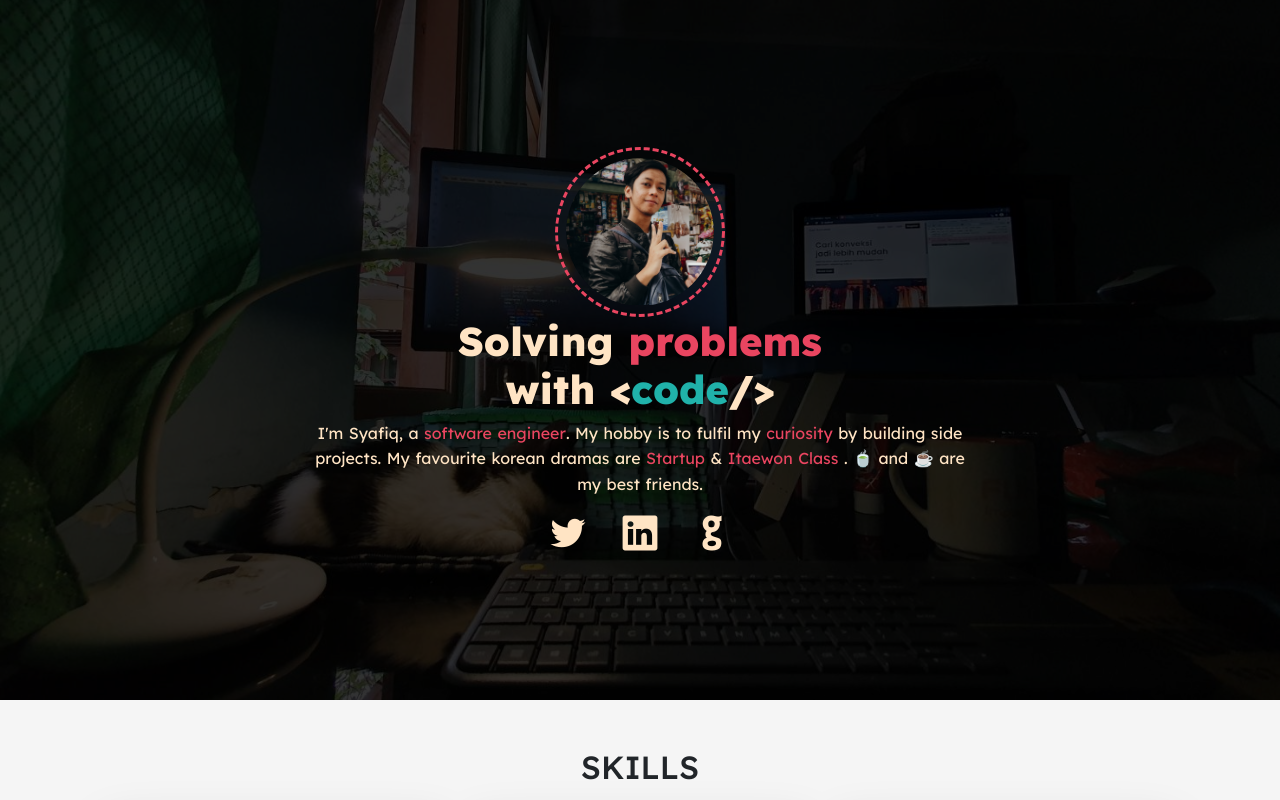
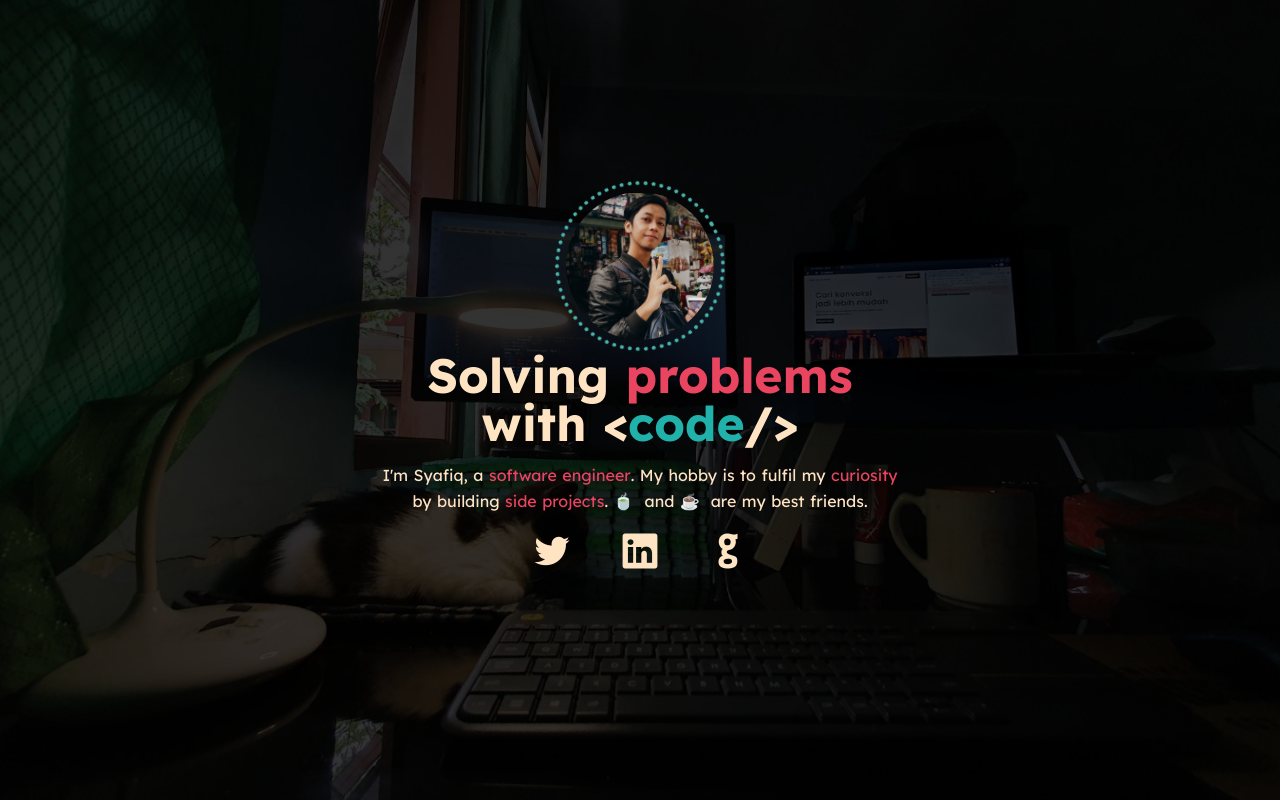
Before and after one commit to syafiqabdillah/portfolio, a Nuxt app: page / in a window 1280 px wide. Shown: the top 800 px of the page. Built offline with nearby package versions, Linux system fonts and the light colour scheme.

Commit message:
ayy new who dis

```diff
--- a/assets/css/global.css
+++ b/assets/css/global.css
@@ -32,5 +32,5 @@
   transform-origin: left;
 }
 .clickable {
-    cursor: pointer;
+  cursor: pointer;
 }
--- /dev/null
+++ b/assets/css/main.css
@@ -0,0 +1,3 @@
+@tailwind base;
+@tailwind components;
+@tailwind utilities;
--- a/components/Avatar.vue
+++ b/components/Avatar.vue
@@ -1,6 +1,8 @@
 <template>
-  <div class="avatar-container">
-    <div class="rotating-border"></div>
+  <div class="avatar-container group hover:scale-110 hover:-translate-y-4">
+    <div
+      class="h-[170px] w-[170px] rounded-full border-4 border-dotted border-lightseagreen group-hover:border-accent animate-spin-slow"
+    ></div>
     <img src="~/assets/img/syafiq.jpg" alt="" class="avatar" />
   </div>
 </template>
@@ -19,31 +21,7 @@ export default {}
   position: relative;
   height: var(--avatar-size);
   width: var(--avatar-size);
-  transition: transform 1s;
-}
-.avatar-container:hover {
-  transform: scale(1.2);
-  --border-color: var(--primary);
-}
-.rotating-border {
-  position: absolute;
-  top: 0;
-  left: 0;
-  margin: 0 auto;
-  height: var(--avatar-size);
-  width: var(--avatar-size);
-  border-radius: 50%;
-  border-style: dashed;
-  border-color: var(--border-color);
-  animation: rotatingBorder linear 20s infinite;
-}
-@keyframes rotatingBorder {
-  from {
-    transform: rotate(0deg);
-  }
-  to {
-    transform: rotate(360deg);
-  }
+  transition: transform 200ms;
 }
 img.avatar {
   position: absolute;
--- a/components/Hero.vue
+++ b/components/Hero.vue
@@ -1,19 +1,17 @@
 <template>
-  <div class="hero">
+  <div class="hero min-h-screen min-w-[320px]">
       <img class="bg" src="~assets/bg.jpg" alt="" />
-      <div class="container text-center">
+      <div class="container text-center p-4">
         <Avatar />
-        <h1 class="title">
-          Solving <span class="red">problems</span><br />
-          with &lt;<span class="green">code</span>/&gt;
+        <h1 class="font-bold text-3xl md:text-5xl mb-4">
+          Solving <span class="red fancy-text">problems</span><br />
+          with &lt;<span class="green fancy-text">code</span>/&gt;
         </h1>
         <p class="summary">
           I'm Syafiq, a <span class="fancy-text red">software engineer</span>.
           My hobby is to fulfil my
-          <span class="fancy-text red">curiosity</span> by building side
-          projects. My favourite korean dramas are
-          <span class="fancy-text red"> Startup </span> &
-          <span class="fancy-text red"> Itaewon Class </span>. 🍵 and ☕ are my
+          <span class="fancy-text red">curiosity</span> by building <span class="fancy-text red">side
+          projects</span>. 🍵 &nbsp;and ☕ &nbsp;are my
           best friends.
         </p>
         <SocialLinks />
@@ -27,9 +25,8 @@ export default {
 }
 </script>
 
-<style>
+<style lang="scss">
 .hero {
-  min-height: 700px;
   position: relative;
   display: flex;
   justify-content: center;
@@ -57,4 +54,7 @@ export default {
   font-weight: 900;
   font-size: 2.5rem;
 }
+.summary {
+  max-width: 520px;
+}
 </style>
--- a/components/SocialLinks.vue
+++ b/components/SocialLinks.vue
@@ -1,11 +1,9 @@
 <template>
   <div class="links">
-    <i
-      v-for="social in socials"
-      :key="social.url"
-      @click="toPage(social.url)"
-      :class="social.icon + ' clickable'"
-    ></i>
+    <div class="link" v-for="social in socials" :key="social.url">
+      <i @click="toPage(social.url)" :class="social.icon + ' clickable'"> </i>
+      <span class="text">{{ social.text }}</span>
+    </div>
   </div>
 </template>
 
@@ -18,45 +16,78 @@ export default {
         twitter: {
           url: 'https://www.twitter.com/umarghanis',
           icon: 'icofont-twitter',
+          text: 'Follow me on Twitter',
         },
         linkedin: {
           url: 'https://www.linkedin.com/in/syafiq-abdillah-1b634b78/',
           icon: 'icofont-linkedin',
+          text: "Let's connect on Linkedin",
         },
         github: {
           url: 'https://www.github.com/syafiqabdillah',
           icon: 'icofont-github',
+          text: 'Follow me on Github',
         },
       },
     }
   },
   methods: {
     toPage(url) {
-      window.open(url, '_blank')
+      window.open(url)
     },
   },
 }
 </script>
 
-<style>
+<style lang="scss">
 :root {
   --vertical-move: -10px;
   --rotate-deg: 25deg;
 }
 .links {
-  gap: 2em;
+  gap: 3rem;
   display: flex;
   justify-content: center;
   color: var(--light);
-}
-.links i {
-  font-size: 2.5rem;
-  transition: transform 200ms;
-}
-.links i:nth-child(odd):hover {
-  transform: translateY(var(--vertical-move)) rotate(calc( 0deg - var(--rotate-deg)));
-}
-.links i:nth-child(even):hover {
-  transform: translateY(var(--vertical-move)) rotate(var(--rotate-deg));
+  position: relative;
+  padding: 0rem 1rem 3rem;
+  margin-top: 1rem;
+
+  .link {
+    i {
+      font-size: 2.5rem;
+      transition: all 200ms;
+      display: block;
+      z-index: 100;
+    }
+
+    .text {
+      font-size: 1rem;
+      font-family: 'Lexend';
+      position: absolute;
+      bottom: 0;
+      left: 0;
+      transform: translateY(3rem);
+      transition: all 200ms;
+      display: block;
+      width: 100%;
+      text-align: center;
+      opacity: 0;
+    }
+
+    &:hover .text {
+      transform: translateY(0);
+      opacity: 1;
+    }
+
+    &:nth-child(odd):hover i {
+      transform: translateY(var(--vertical-move))
+        rotate(calc(0deg - var(--rotate-deg)));
+    }
+
+    &:nth-child(even):hover i {
+      transform: translateY(var(--vertical-move)) rotate(var(--rotate-deg));
+    }
+  }
 }
 </style>
--- a/jsconfig.json
+++ b/jsconfig.json
@@ -8,5 +8,6 @@
       "@@/*": ["./*"]
     }
   },
+  "jsx": "preserve",
   "exclude": ["node_modules", ".nuxt", "dist"]
 }
--- a/nuxt.config.js
+++ b/nuxt.config.js
@@ -16,7 +16,11 @@ export default {
   },
 
   // Global CSS: https://go.nuxtjs.dev/config-css
-  css: ['~/assets/css/global.css', '~/assets/icofont/icofont.min.css'],
+  css: [
+    '~/assets/css/global.css',
+    '~/assets/icofont/icofont.min.css',
+    '~/assets/css/main.css',
+  ],
 
   // Plugins to run before rendering page: https://go.nuxtjs.dev/config-plugins
   plugins: [],
@@ -25,12 +29,10 @@ export default {
   components: true,
 
   // Modules for dev and build (recommended): https://go.nuxtjs.dev/config-modules
-  buildModules: [],
+  buildModules: ['@nuxt/postcss8'],
 
   // Modules: https://go.nuxtjs.dev/config-modules
   modules: [
-    // https://go.nuxtjs.dev/bootstrap
-    'bootstrap-vue/nuxt',
     // https://go.nuxtjs.dev/axios
     '@nuxtjs/axios',
   ],
@@ -39,7 +41,14 @@ export default {
   axios: {},
 
   // Build Configuration: https://go.nuxtjs.dev/config-build
-  build: {},
+  build: {
+    postcss: {
+      plugins: {
+        tailwindcss: {},
+        autoprefixer: {},
+      },
+    },
+  },
 
   target: 'static',
 
--- a/pages/index.vue
+++ b/pages/index.vue
@@ -1,7 +1,7 @@
 <template>
   <div>
     <Hero />
-    <Skills />
+    <!-- <Skills /> -->
   </div>
 </template>
 
--- /dev/null
+++ b/tailwind.config.js
@@ -0,0 +1,21 @@
+module.exports = {
+  content: [
+    './components/**/*.{js,vue,ts}',
+    './layouts/**/*.vue',
+    './pages/**/*.vue',
+    './plugins/**/*.{js,ts}',
+    './nuxt.config.{js,ts}',
+  ],
+  theme: {
+    extend: {
+      animation: {
+        'spin-slow': 'spin 30s linear infinite',
+      }
+    },
+    colors: {
+      lightseagreen: '#4AB2AA',
+      accent: '#e94560'
+    },
+  },
+  plugins: [],
+}
```
Also changed, not shown: package.json (+10 -4 lines), 1 other file (tests, documents, lock files or other folders).
